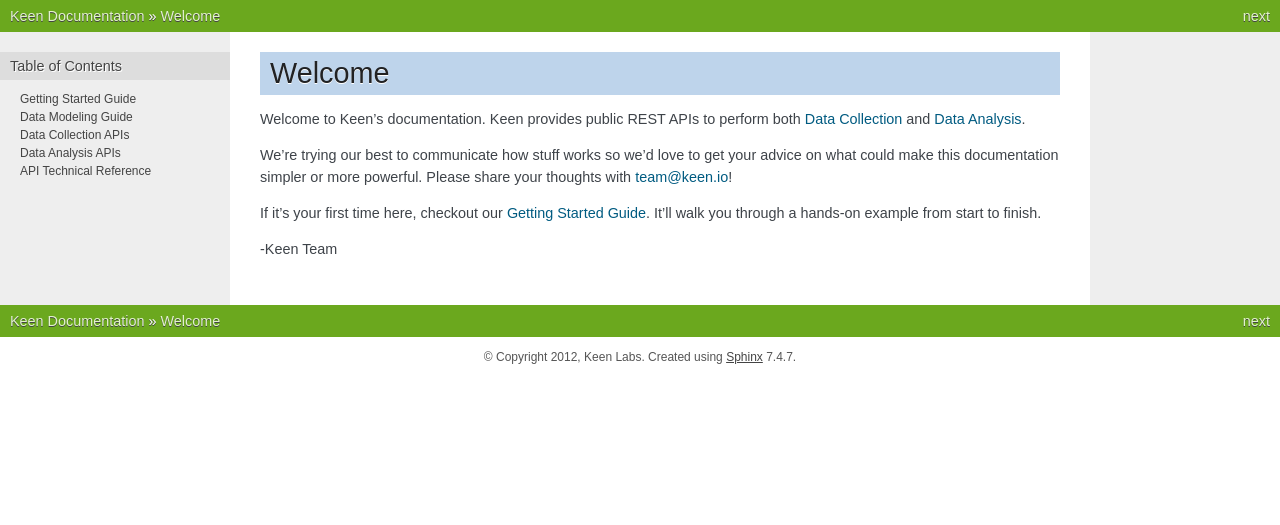
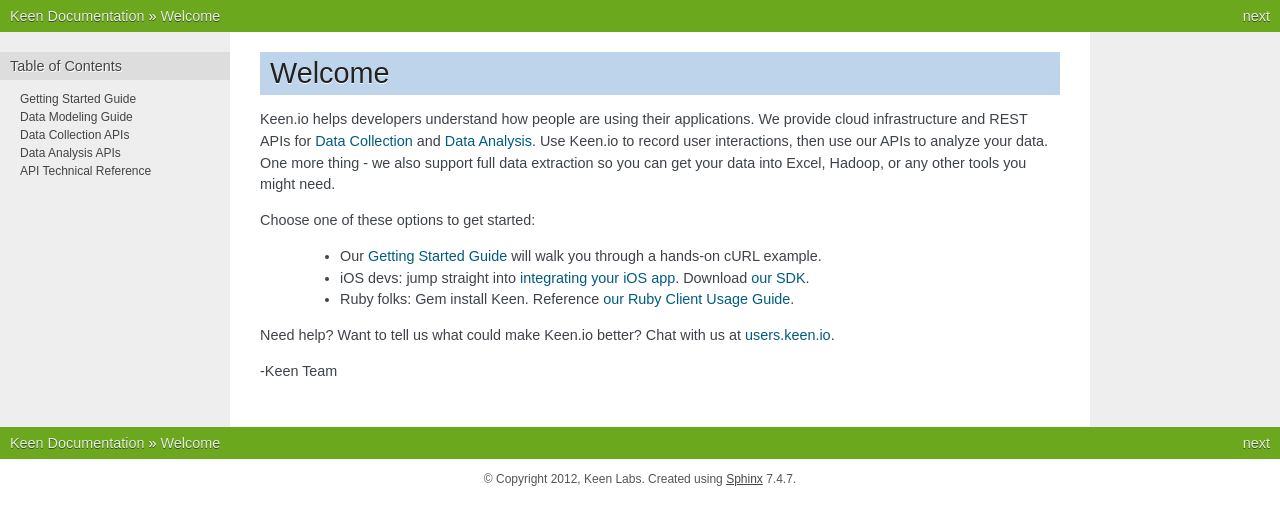
Before and after one commit to keenlabs/Keen-Docs, a Sphinx documentation site: the page built from source/index.rst, in a window 1280 px wide. Shown: the top 525 px of the page. Built offline with Sphinx 7.4.7, drawn with Linux system fonts in a browser that asks for light colours.

Commit message:
docs landing page text update

```diff
--- a/source/index.rst
+++ b/source/index.rst
@@ -7,12 +7,15 @@
 Welcome
 =======
 
-Welcome to Keen's documentation. Keen provides public REST APIs to perform both :doc:`Data Collection <data_collection/data_collection>` and :doc:`Data Analysis <data_analysis/data_analysis>`.
+Keen.io helps developers understand how people are using their applications. We provide cloud infrastructure and REST APIs for :doc:`Data Collection <data_collection/data_collection>` and :doc:`Data Analysis <data_analysis/data_analysis>`. Use Keen.io to record user interactions, then use our APIs to analyze your data. One more thing - we also support full data extraction so you can get your data into Excel, Hadoop, or any other tools you might need.
 
-We're trying our best to communicate how stuff works so we'd love to get your advice on what could make this documentation simpler or more powerful. Please share your thoughts with team@keen.io!
+Choose one of these options to get started:
 
-If it's your first time here, checkout our :doc:`getting_started_guide`. It'll walk you through a hands-on example from start to finish.
+	* Our :doc:`getting_started_guide` will walk you through a hands-on cURL example.
+	* iOS devs: jump straight into :doc:`integrating your iOS app <clients/iOS/usage_guide>`. Download `our SDK <http://keen.io/static/code/KeenClient.zip>`_.
+	* Ruby folks: Gem install Keen. Reference :doc:`our Ruby Client Usage Guide <clients/iOS/usage_guide>`.
 
+Need help? Want to tell us what could make Keen.io better? Chat with us at `users.keen.io <http://users.keen.io/>`_.
 
 -Keen Team
 
```
